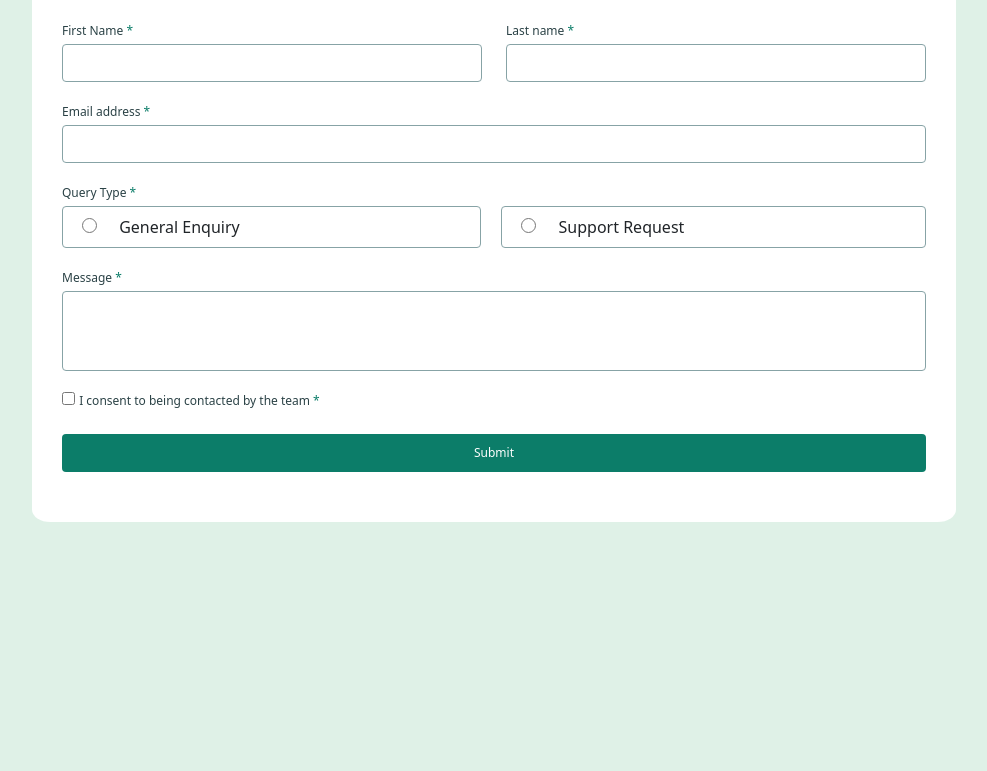
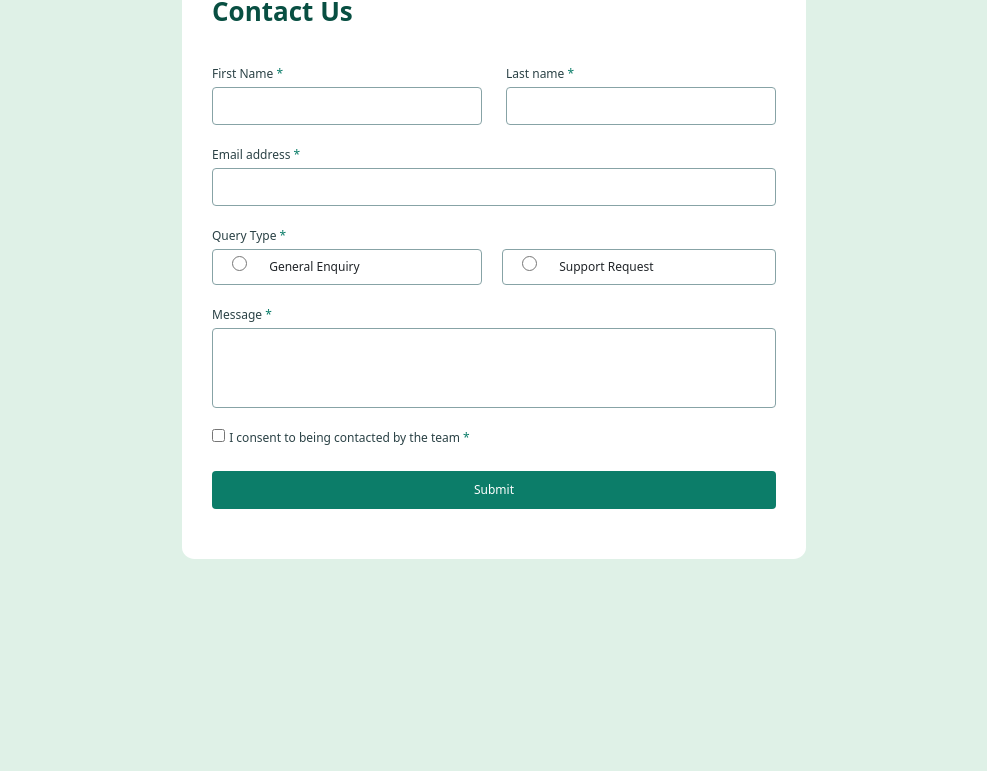
Before and after one commit to elianiubo/Contact-Form, a plain HTML site: page index.html in a window 1280 px wide. Shown: the part 129-900 px from the top of the page, without its empty margins (146-1133 px from the left). Before the commit the page ends 840 px from the top, so only its background shows below. Drawn offline with nearby package versions, Linux system fonts and the light colour scheme.

Commit message:
imporvements in layout css

```diff
--- a/assets/styles.css
+++ b/assets/styles.css
@@ -6,7 +6,7 @@
 }
 
 body {
-    min-height: 100vh;
+    height: 100vh;
     background-color: hsl(148, 38%, 91%);
 
 }
@@ -17,12 +17,12 @@ body {
 
 
 .main {
-    margin-top: 40px;
+    margin-top: 100px;
     background-color: white;
     border-radius: 2%;
     padding-left: 30px;
     padding-right: 30px;
-    width: 924px;
+    width: 624px;
 
 
 
@@ -31,8 +31,9 @@ body {
 /*Contact title*/
 .contact-h1 {
     padding: 25px 0px 25px 0px;
-    color: hsl(187, 24%, 22%);
+    color: hsl(169, 82%, 17%);
     font-weight: 700;
+    font-size: 26px;
 
 }
 
@@ -71,6 +72,7 @@ span {
     padding: 8px 10px;
     border-radius: 3px;
     cursor: pointer;
+    font-size: 12px;
 }
 
 .form-input-query:hover {
@@ -178,7 +180,7 @@ input[type="radio"]:checked {
     }
     .form-input-query{
         margin-right: 0px;
-        font-size: 12px;
+
     }
 }
 @media (max-width: 505px){
```
